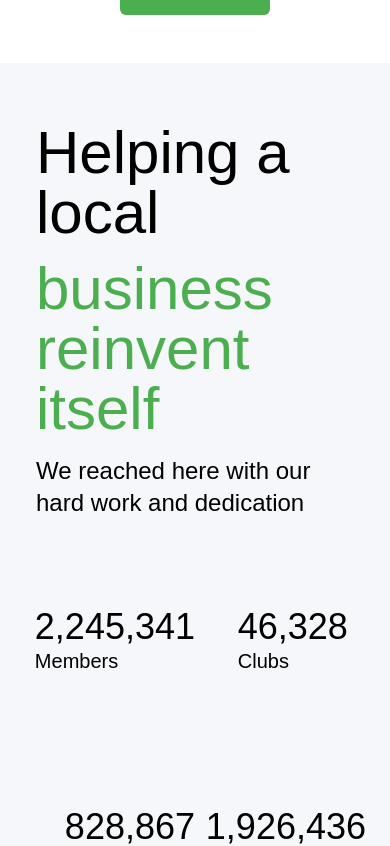
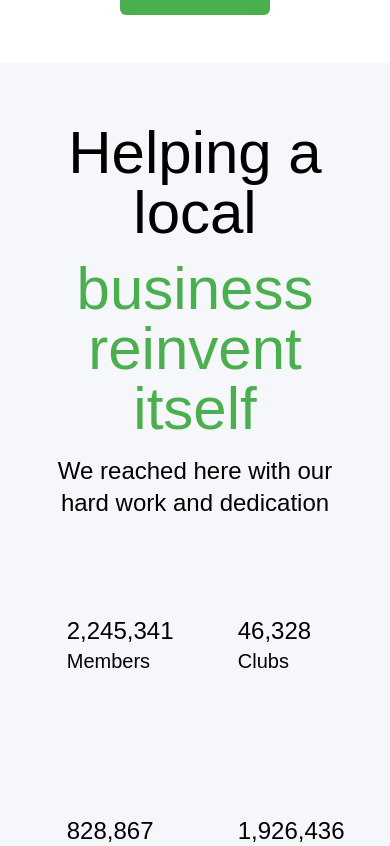
Before and after one commit to MahmoudYazid/sparktch, a Next.js app: page / in a window 390 px wide. Shown: the part 3040-3886 px from the top of the page. Built offline with nearby package versions, Linux system fonts and the light colour scheme.

Commit message:
fix bugs
- black line in the right
- fix small screen flixability
- spaces in cards

```diff
--- a/src/app/components/part12/Part12Cards.js
+++ b/src/app/components/part12/Part12Cards.js
@@ -11,8 +11,7 @@ const Part12Cards = ({ image, title }) => {
   return (
     <div className="relative w-full h-full bg-black grid grid-row-9 border border-black-700 rounded-lg overflow-hidden">
 
-      <div className=" w-full h-full text-gray-400"></div>
-      <div className="flex items-center justify-end w-full max-w-xs text-gray-400 p-3 rounded-xl">
+      <div className="flex    items-end justify-end w-full max-w-xs text-gray-400 p-3 rounded-xl ">
 
 
         <span className="bg-[#0b2b23] text-[#0f713b] text-xs px-3 py-1 rounded-full font-medium">
@@ -21,7 +20,7 @@ const Part12Cards = ({ image, title }) => {
       </div>
 
 
-      <div className="flex flex-col  text-gray-400   justify-end items-start  gap-3 pl-[1.1rem] ">
+      <div className="flex flex-col  text-gray-400 h-fit justify-end items-start  pl-[1.1rem] ">
         <div className="flex flex-row items-start justify-start text-[.7rem]  rounded-[2rem] p-1">
           <div className="bg-gradient-to-br from-[#4F8EF7] to-[#8B5CF6] w-16 h-16 rounded-xl flex items-center justify-center text-white font-bold">
             RPO
@@ -30,7 +29,7 @@ const Part12Cards = ({ image, title }) => {
       </div>
 
 
-      <div className="flex flex-col  text-gray-400   justify-end items-start  gap-3 pl-[1.1rem] ">
+      <div className="flex flex-col  text-gray-400   justify-end items-start  gap-3 pl-[1.1rem] h-fit ">
         <div className="flex flex-row items-start justify-start text-[.7rem]  rounded-[2rem] p-1">
           <p className="font-bold  text-blue-400">SAP Solutions</p>
         </div>
@@ -40,7 +39,7 @@ const Part12Cards = ({ image, title }) => {
 
 
 
-      <div className="flex flex-col  text-gray-400   justify-center items-center  gap-3  ">
+      <div className="flex flex-col  text-gray-400   justify-center items-center  gap-3 h-fit ">
         <div className="flex flex-row items-center justify-center text-sm ">
           <p className="  text-blue-400 text-bold text-[1.5rem] ">
             SAP S/4HANA Implementation & Migration
@@ -50,7 +49,7 @@ const Part12Cards = ({ image, title }) => {
 
 
 
-      <div className="flex flex-col  text-gray-400   justify-start items-start  gap-3 pl-[1.1rem] ">
+      <div className="flex flex-col  text-gray-400   justify-start items-start  gap-3 pl-[1.1rem] h-fit">
         <div className="flex flex-row items-start justify-start text-sm text-left">
           <p className="  text-gray-400 ">
             Complete SAP S/4HANA implementation and migration services with industry-specific ...
@@ -64,7 +63,7 @@ const Part12Cards = ({ image, title }) => {
 
 
 
-      <div className="flex flex-col  text-gray-400   justify-start items-start  gap-3 pl-[1.1rem] ">
+      <div className="flex flex-col  text-gray-400   justify-start items-start  gap-3 pl-[1.1rem] h-fit  ">
         <div className="flex flex-row items-start justify-start text-[1rem]">
           <p className="font-bold  text-blue-400">Key Features:</p>
         </div>
--- a/src/app/components/part8/ParteightCard.js
+++ b/src/app/components/part8/ParteightCard.js
@@ -10,7 +10,7 @@ const ParteightCard = ({image,title,subtitle}) => {
             <div className=' w-full h-full grid grid-rows-[1fr_1fr]'>
 
                 <div className=' w-full h-full flex items-end justify-start  '>
-                    <p className='text-4xl bold text-black '>{title}</p>
+                    <p className='text-2xl md:text-4xl bold text-black '>{title}</p>
                 </div>
 
                  <div className=' w-full h-full flex items-start justify-start '>
--- a/src/app/components/part8/ParteightComponent.js
+++ b/src/app/components/part8/ParteightComponent.js
@@ -5,8 +5,8 @@ const ParteightComponent = () => {
   return (
     <div className="w-full h-auto bg-[#F5F7FA] justify-center grid lg:grid-cols-2 grid-cols-1 px-6 lg:px-12 py-12 overflow-x-hidden gap-4">
 
-      <div className=" flex items-center justify-center p-3">
-        <div className="flex flex-col items-start justify-center space-y-4 ">
+      <div className=" flex items-center justify-center p-3 ">
+        <div className="flex flex-col  text-center md:text-left items-center md:items-start justify-center space-y-4 ">
           <p className="text-6xl text-black ">Helping a local</p>
           <p className="text-6xl text-[#4CAF4F]">business reinvent itself</p>
           <p className='text-2xl text-black  '>We reached here with our hard work and dedication</p>
--- a/src/app/page.js
+++ b/src/app/page.js
@@ -23,7 +23,7 @@ export default function Home() {
     const dispatch = useDispatch();
     const floatPageState = useSelector((state) => state.subPageStore.value);
   return (
-    <main className="min-h-full min-w-full grid-rows-[auto_auto_auto_auto_auto_auto_auto_auto_auto_auto]  grid bg-white " >
+    <main className="min-h-full min-w-full grid-rows-[auto_auto_auto_auto_auto_auto_auto_auto_auto_auto]  grid bg-white overflow-y-hidden " >
       <NavbarComponent></NavbarComponent>
       <ParttwoComponent></ParttwoComponent>
 
```
